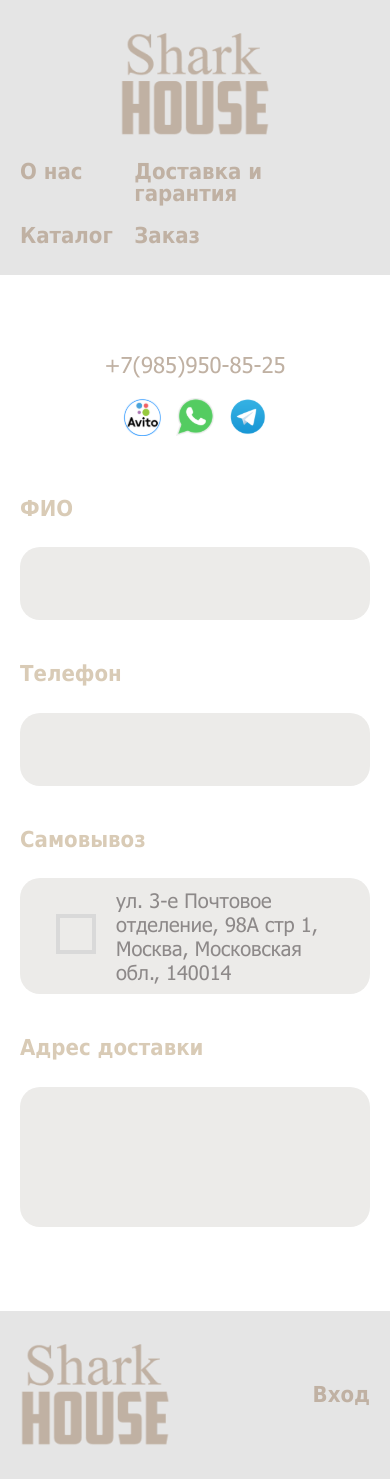
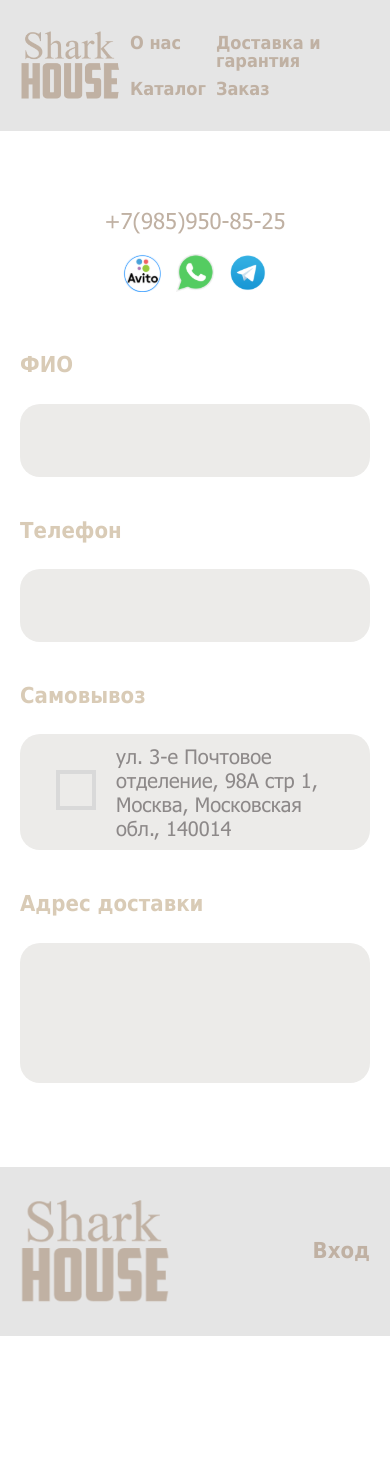
Before and after one commit to Hillel1408/shark-house, a React (Create React App) app: page /shark-house/order in a window 390 px wide. After the commit the page ends 1336 px from the top, so only its background shows below. Built offline with nearby package versions, Linux system fonts and the light colour scheme.

Commit message:
shark-house

```diff
--- a/src/components/CatalogItem/index.jsx
+++ b/src/components/CatalogItem/index.jsx
@@ -6,37 +6,37 @@ function CatalogItem() {
             <h3 className={styles.catalogItemTitle}>
                 Eames Lounge Chair & Ottoman
             </h3>
-            <img src="/img-1.jpg" alt="" />
+            <img src="/shark-house/img-1.jpg" alt="" />
             <div className={styles.catalogItemImages}>
                 <div className={styles.catalogItemImage}>
-                    <img src="/img-2.jpg" alt="" />
+                    <img src="/shark-house/img-2.jpg" alt="" />
                 </div>
                 <div className={styles.catalogItemImage}>
-                    <img src="/img-2.jpg" alt="" />
+                    <img src="/shark-house/img-2.jpg" alt="" />
                 </div>
                 <div className={styles.catalogItemImage}>
-                    <img src="/img-2.jpg" alt="" />
+                    <img src="/shark-house/img-2.jpg" alt="" />
                 </div>
                 <div className={styles.catalogItemImage}>
-                    <img src="/img-2.jpg" alt="" />
+                    <img src="/shark-house/img-2.jpg" alt="" />
                 </div>
                 <div className={styles.catalogItemImage}>
-                    <img src="/img-2.jpg" alt="" />
+                    <img src="/shark-house/img-2.jpg" alt="" />
                 </div>
                 <div className={styles.catalogItemImage}>
-                    <img src="/img-2.jpg" alt="" />
+                    <img src="/shark-house/img-2.jpg" alt="" />
                 </div>
                 <div className={styles.catalogItemImage}>
-                    <img src="/img-2.jpg" alt="" />
+                    <img src="/shark-house/img-2.jpg" alt="" />
                 </div>
                 <div className={styles.catalogItemImage}>
-                    <img src="/img-2.jpg" alt="" />
+                    <img src="/shark-house/img-2.jpg" alt="" />
                 </div>
                 <div className={styles.catalogItemImage}>
-                    <img src="/img-2.jpg" alt="" />
+                    <img src="/shark-house/img-2.jpg" alt="" />
                 </div>
                 <div className={styles.catalogItemImage}>
-                    <img src="/img-2.jpg" alt="" />
+                    <img src="/shark-house/img-2.jpg" alt="" />
                 </div>
             </div>
             <div className={styles.catalogItemFlex}>
--- a/src/components/Footer/index.jsx
+++ b/src/components/Footer/index.jsx
@@ -7,7 +7,11 @@ function Footer() {
         <footer className={styles.footer}>
             <div className={classNames('_container', styles.footerFlex)}>
                 <NavLink to="/">
-                    <img className={styles.footerLogo} src="/logo.png" alt="" />
+                    <img
+                        className={styles.footerLogo}
+                        src="/shark-house/logo.png"
+                        alt=""
+                    />
                 </NavLink>
                 <NavLink to="/admin" className={styles.footerLink}>
                     Вход
--- a/src/components/Header/Header.module.scss
+++ b/src/components/Header/Header.module.scss
@@ -14,7 +14,7 @@
             gap: 20px;
         }
         @media (max-width: 570px) {
-            flex-direction: column;
+            gap: 10px;
         }
     }
     &Flex {
@@ -29,6 +29,9 @@
         }
         @media (max-width: 810px) {
             width: 150px;
+        }
+        @media (max-width: 425px) {
+            width: 100px;
         }
     }
     &Nav {
@@ -47,6 +50,9 @@
                     @media (max-width: 570px) {
                         font-size: 22px;
                     }
+                    @media (max-width: 425px) {
+                        font-size: 18px;
+                    }
                 }
             }
             @media (max-width: 1080px) {
@@ -55,6 +61,9 @@
             }
             @media (max-width: 810px) {
                 gap: 20px;
+            }
+            @media (max-width: 425px) {
+                gap: 10px;
             }
         }
     }
--- a/src/components/Header/index.jsx
+++ b/src/components/Header/index.jsx
@@ -27,7 +27,11 @@ function Header() {
         <header className={styles.header}>
             <div className={classNames('_container', styles.headerContainer)}>
                 <NavLink to="/">
-                    <img className={styles.headerLogo} src="/logo.png" alt="" />
+                    <img
+                        className={styles.headerLogo}
+                        src="/shark-house/logo.png"
+                        alt=""
+                    />
                 </NavLink>
                 <div className={classNames(styles.headerFlex, 'header-flex')}>
                     <div
@@ -37,17 +41,17 @@ function Header() {
                         <ul>
                             <li>
                                 <a href="/">
-                                    <img src="/icon-1.svg" alt="" />
+                                    <img src="/shark-house/icon-1.svg" alt="" />
                                 </a>
                             </li>
                             <li>
                                 <a href="/">
-                                    <img src="/icon-2.svg" alt="" />
+                                    <img src="/shark-house/icon-2.svg" alt="" />
                                 </a>
                             </li>
                             <li>
                                 <a href="/">
-                                    <img src="/icon-3.svg" alt="" />
+                                    <img src="/shark-house/icon-3.svg" alt="" />
                                 </a>
                             </li>
                         </ul>
```
